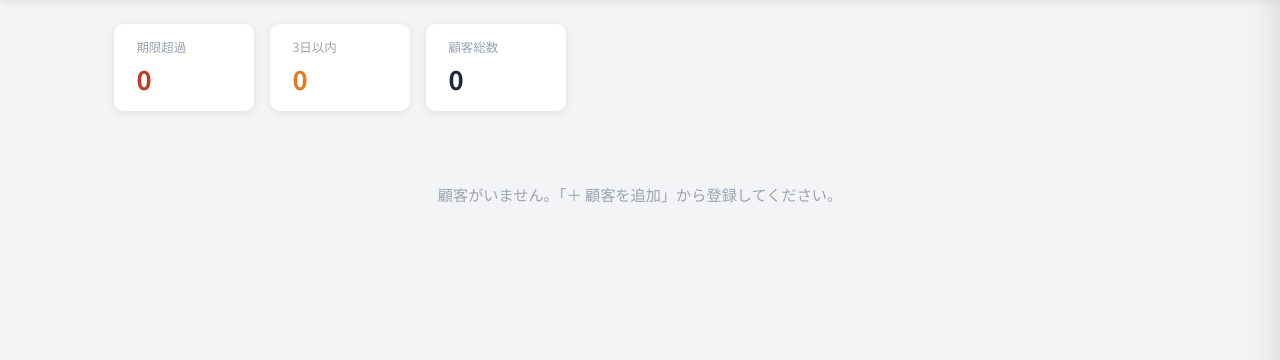
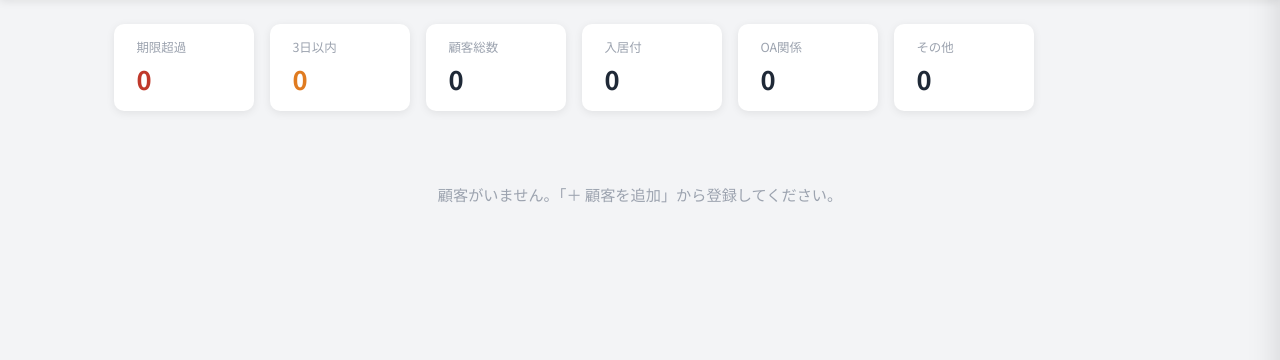
Before and after one commit to aoi4986-lgtm/essentia-hp, a Flask app: page / in a window 1280 px wide. Shown: the part 60-420 px from the top of the page. Run offline with Flask 3, Linux system fonts and the light colour scheme; the visitor is signed in with stand-in values (Sample User, id 1); data that the repository does not hold is empty; some libraries are stand-ins or nearby versions.

Commit message:
ジャンル項目追加（入居付・OA関係・その他）＋サマリー集計
Co-Authored-By: Claude Sonnet 4.6 <noreply@anthropic.com>

```diff
--- a/crm/app.py
+++ b/crm/app.py
@@ -32,11 +32,13 @@ def init_db():
             company TEXT,
             contact TEXT,
             assignee TEXT,
+            genre TEXT,
             next_follow_date DATE,
             notes TEXT,
             created_at TIMESTAMP DEFAULT CURRENT_TIMESTAMP
         )
     ''')
+    cur.execute("ALTER TABLE customers ADD COLUMN IF NOT EXISTS genre TEXT")
     cur.execute('''
         CREATE TABLE IF NOT EXISTS follow_history (
             id SERIAL PRIMARY KEY,
@@ -149,10 +151,10 @@ def add_customer():
     conn = get_db()
     cur = conn.cursor()
     cur.execute(
-        'INSERT INTO customers (name, company, contact, assignee, next_follow_date, notes) VALUES (%s, %s, %s, %s, %s, %s) RETURNING id',
+        'INSERT INTO customers (name, company, contact, assignee, genre, next_follow_date, notes) VALUES (%s, %s, %s, %s, %s, %s, %s) RETURNING id',
         (name, sanitize(data.get('company')), sanitize(data.get('contact')),
-         sanitize(data.get('assignee')), validate_date(data.get('next_follow_date')),
-         sanitize(data.get('notes')))
+         sanitize(data.get('assignee')), sanitize(data.get('genre')),
+         validate_date(data.get('next_follow_date')), sanitize(data.get('notes')))
     )
     new_id = cur.fetchone()[0]
     conn.commit()
@@ -171,10 +173,10 @@ def update_customer(cid):
     conn = get_db()
     cur = conn.cursor()
     cur.execute(
-        'UPDATE customers SET name=%s, company=%s, contact=%s, assignee=%s, next_follow_date=%s, notes=%s WHERE id=%s',
+        'UPDATE customers SET name=%s, company=%s, contact=%s, assignee=%s, genre=%s, next_follow_date=%s, notes=%s WHERE id=%s',
         (name, sanitize(data.get('company')), sanitize(data.get('contact')),
-         sanitize(data.get('assignee')), validate_date(data.get('next_follow_date')),
-         sanitize(data.get('notes')), cid)
+         sanitize(data.get('assignee')), sanitize(data.get('genre')),
+         validate_date(data.get('next_follow_date')), sanitize(data.get('notes')), cid)
     )
     conn.commit()
     cur.close()
--- a/crm/static/main.js
+++ b/crm/static/main.js
@@ -13,6 +13,7 @@ const fName = document.getElementById('fName');
 const fCompany = document.getElementById('fCompany');
 const fContact = document.getElementById('fContact');
 const fAssignee = document.getElementById('fAssignee');
+const fGenre = document.getElementById('fGenre');
 const fNextDate = document.getElementById('fNextDate');
 const fNotes = document.getElementById('fNotes');
 const modalBackdrop = document.getElementById('modalBackdrop');
@@ -35,10 +36,16 @@ function renderSummary() {
   const overdue = customers.filter(c => c.status === 'overdue').length;
   const soon = customers.filter(c => c.status === 'soon').length;
   const total = customers.length;
+  const nyukyo = customers.filter(c => c.genre === '入居付').length;
+  const oa = customers.filter(c => c.genre === 'OA関係').length;
+  const other = customers.filter(c => c.genre === 'その他').length;
   summary.innerHTML = `
     <div class="summary-card overdue"><span class="label">期限超過</span><span class="value">${overdue}</span></div>
     <div class="summary-card soon"><span class="label">3日以内</span><span class="value">${soon}</span></div>
     <div class="summary-card"><span class="label">顧客総数</span><span class="value">${total}</span></div>
+    <div class="summary-card"><span class="label">入居付</span><span class="value">${nyukyo}</span></div>
+    <div class="summary-card"><span class="label">OA関係</span><span class="value">${oa}</span></div>
+    <div class="summary-card"><span class="label">その他</span><span class="value">${other}</span></div>
   `;
 }
 
@@ -74,6 +81,7 @@ function cardHTML(c) {
         ${c.company ? `<div class="card-company">${esc(c.company)}</div>` : ''}
       </div>
       <div class="card-meta">
+        ${c.genre ? `<span><span class="icon">🏷</span>${esc(c.genre)}</span>` : ''}
         ${c.contact ? `<span><span class="icon">📞</span>${esc(c.contact)}</span>` : ''}
         ${c.assignee ? `<span><span class="icon">👤</span>担当: ${esc(c.assignee)}</span>` : ''}
       </div>
@@ -110,6 +118,7 @@ function openEditPanel(id) {
   fCompany.value = c.company || '';
   fContact.value = c.contact || '';
   fAssignee.value = c.assignee || '';
+  fGenre.value = c.genre || '';
   fNextDate.value = c.next_follow_date || '';
   fNotes.value = c.notes || '';
   showPanel();
@@ -132,6 +141,7 @@ form.addEventListener('submit', async e => {
     company: fCompany.value.trim(),
     contact: fContact.value.trim(),
     assignee: fAssignee.value.trim(),
+    genre: fGenre.value || null,
     next_follow_date: fNextDate.value || null,
     notes: fNotes.value.trim(),
   };
--- a/crm/templates/index.html
+++ b/crm/templates/index.html
@@ -55,6 +55,15 @@
         <input type="text" id="fAssignee" placeholder="鈴木">
       </div>
       <div class="form-group">
+        <label>ジャンル</label>
+        <select id="fGenre">
+          <option value="">未選択</option>
+          <option value="入居付">入居付</option>
+          <option value="OA関係">OA関係</option>
+          <option value="その他">その他</option>
+        </select>
+      </div>
+      <div class="form-group">
         <label>次回フォロー日</label>
         <input type="date" id="fNextDate">
       </div>
```
